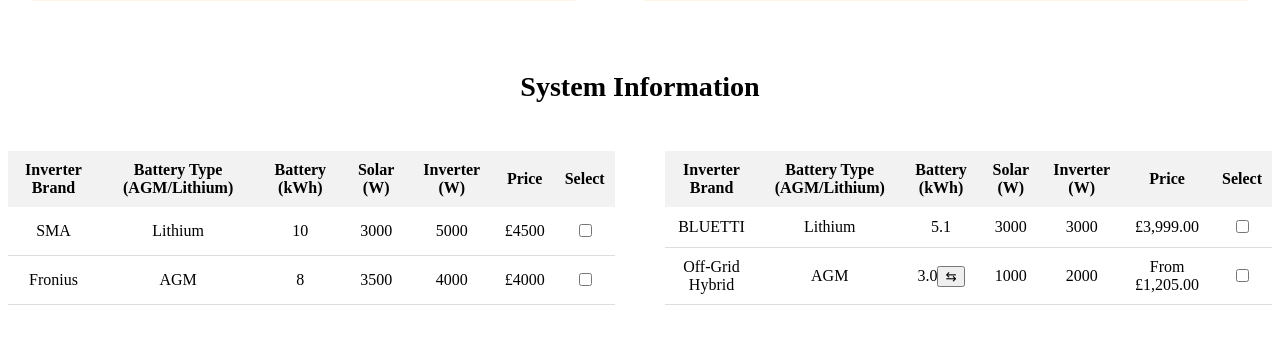
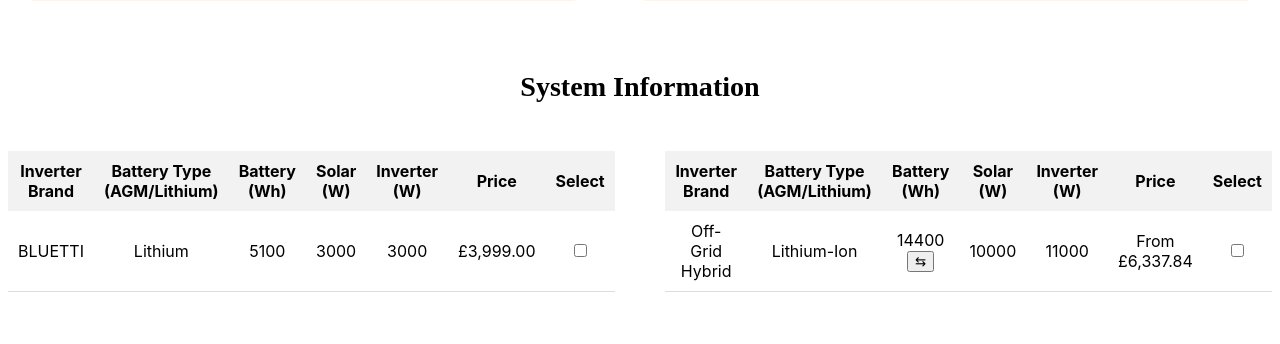
Before and after one commit to jwc122/flask---solarapp, a Flask app: page / in a window 1280 px wide. Shown: the part 437-781 px from the top of the page. Run offline with Flask 3, Linux system fonts and the light colour scheme.

Commit message:
two tables

```diff
--- a/static/script.js
+++ b/static/script.js
@@ -26,6 +26,7 @@
   const span = document.getElementById(spanId);
   span.innerText = span.innerText === value1 ? value2 : value1;
 }
+
 
 function callApi() {
   const countyCoordinates = document.getElementById("county").value;
--- a/static/style.css
+++ b/static/style.css
@@ -183,11 +183,13 @@
   vertical-align: middle;
 }
 
-/* Style the table */
+/* Font style for tables */
 table {
   width: 48%;
   border-collapse: collapse;
   margin-top: 20px;
+  font-family: -apple-system, BlinkMacSystemFont, "Segoe UI", Roboto, "Helvetica Neue", Arial, sans-serif;
+  font-size: 16px; /* Same as title */
 }
 
 thead th {
@@ -212,11 +214,6 @@
   text-align: center;
 }
 
-/* Style the table headers */
-th, td {
-  vertical-align: middle;
-}
-
 /* Container to display tables side by side */
 .tables-container {
   display: flex;
--- a/templates/index.html
+++ b/templates/index.html
@@ -66,48 +66,13 @@
     </div>
 
     <div class="tables-container">
-      <!-- First Table -->
+      <!-- First Table (Left Table with 8 items) -->
       <table>
         <thead>
           <tr>
             <th>Inverter Brand</th>
             <th>Battery Type (AGM/Lithium)</th>
-            <th>Battery (kWh)</th>
-            <th>Solar (W)</th>
-            <th>Inverter (W)</th>
-            <th>Price</th>
-            <th>Select</th>
-          </tr>
-        </thead>
-        <tbody>
-          <tr>
-            <td>SMA</td>
-            <td>Lithium</td>
-            <td>10</td>
-            <td>3000</td>
-            <td>5000</td>
-            <td>£4500</td>
-            <td><input type="checkbox" id="selectSystem1" onchange="updateApiValues(1)"></td>
-          </tr>
-          <tr>
-            <td>Fronius</td>
-            <td>AGM</td>
-            <td>8</td>
-            <td>3500</td>
-            <td>4000</td>
-            <td>£4000</td>
-            <td><input type="checkbox" id="selectSystem2" onchange="updateApiValues(2)"></td>
-          </tr>
-        </tbody>
-      </table>
-
-      <!-- Second Table -->
-      <table>
-        <thead>
-          <tr>
-            <th>Inverter Brand</th>
-            <th>Battery Type (AGM/Lithium)</th>
-            <th>Battery (kWh)</th>
+            <th>Battery (Wh)</th>
             <th>Solar (W)</th>
             <th>Inverter (W)</th>
             <th>Price</th>
@@ -118,23 +83,40 @@
           <tr>
             <td>BLUETTI</td>
             <td>Lithium</td>
-            <td>5.1</td>
+            <td>5100</td>
             <td>3000</td>
             <td>3000</td>
             <td>£3,999.00</td>
-            <td><input type="checkbox" id="selectSystem3" onchange="updateApiValues(3)"></td>
+            <td><input type="checkbox" id="selectSystem1" onchange="updateApiValues(1)"></td>
           </tr>
+          <!-- Add remaining rows from the data processed above -->
+        </tbody>
+      </table>
+
+      <!-- Second Table (Right Table with 7 items) -->
+      <table>
+        <thead>
+          <tr>
+            <th>Inverter Brand</th>
+            <th>Battery Type (AGM/Lithium)</th>
+            <th>Battery (Wh)</th>
+            <th>Solar (W)</th>
+            <th>Inverter (W)</th>
+            <th>Price</th>
+            <th>Select</th>
+          </tr>
+        </thead>
+        <tbody>
           <tr>
             <td>Off-Grid Hybrid</td>
-            <td>AGM</td>
-            <td><span id="batterySwitch1">3.0</span><button onclick="toggleBattery('batterySwitch1', '3.0', '4.2')">⇆</button></td>
-            <td>1000</td>
-            <td>2000</td>
-            <td>From £1,205.00</td>
-            <td><input type="checkbox" id="selectSystem4" onchange="updateApiValues(4)"></td>
+            <td>Lithium-Ion</td>
+            <td><span id="batterySwitch1">14400</span><button onclick="toggleBattery('batterySwitch1', '14400', '19200')">⇆</button></td>
+            <td>10000</td>
+            <td>11000</td>
+            <td>From £6,337.84</td>
+            <td><input type="checkbox" id="selectSystem9" onchange="updateApiValues(9)"></td>
           </tr>
-          <!-- Repeat for other entries -->
-          <!-- Add more rows similar to the above, toggling battery values with the button and ID -->
+          <!-- Add remaining rows from the data processed above -->
         </tbody>
       </table>
     </div>
```
